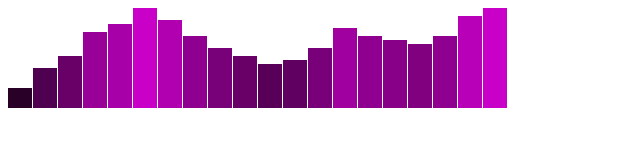
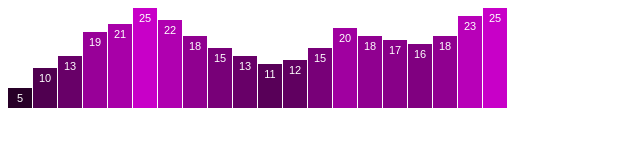
Before and after one commit to vanessaj/quote-graph, a plain HTML site: page index.html in a window 1280 px wide. Shown: the whole page, without its empty margins (0-640 px from the left). Drawn offline with Linux system fonts and the light colour scheme.

Commit message:
labels for bar chart

```diff
--- a/index.html
+++ b/index.html
@@ -53,8 +53,21 @@
                 });
 
             svg.selectAll("text").data(dataset)
-   .enter()
-   .append("text");
+               .enter()
+               .append("text")
+               .text(function(d) {
+                    return d;
+                })
+               .attr("x", function(d, i) {
+                    return i * (svgW / dataset.length) + (svgW / dataset.length - barPadding) / 2;
+                })
+               .attr("y", function(d){
+                    return svgH - (d * 4) + 14;
+               })
+               .attr("fill", "white")
+               .attr("font-family", "sans-serif")
+               .attr("font-size", "11px")
+               .attr("text-anchor", "middle");
 
 
 
```
